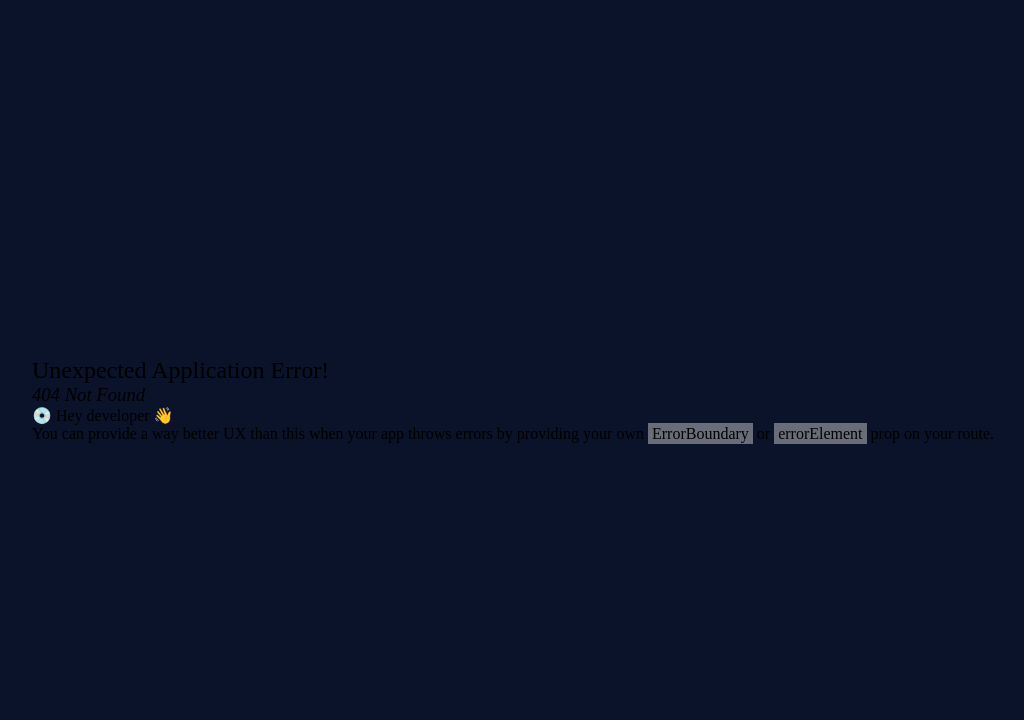
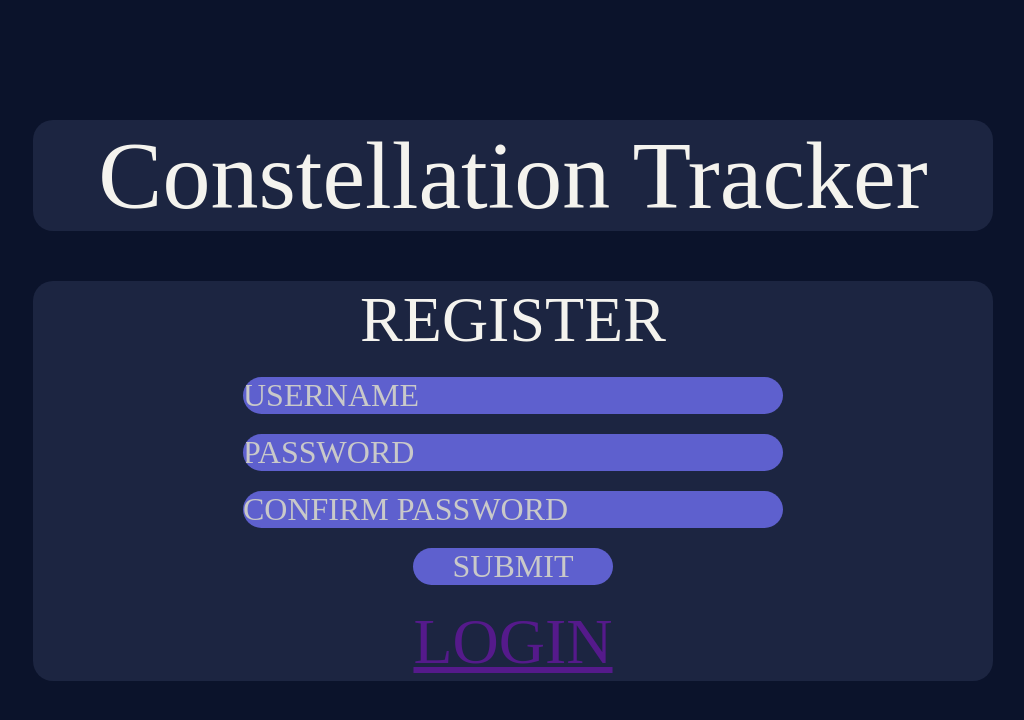
Before and after one commit to Zubanx/Constellation-Tracker, a React (Vite) app in the folder frontend/: page /register in a window 1280 px wide. Before the commit this address had no page. Shown: the top 720 px of the page, without its empty margins (127-1151 px from the left). Built offline with nearby package versions, Linux system fonts and the light colour scheme.

Commit message:
style register page

```diff
--- a/frontend/src/main.tsx
+++ b/frontend/src/main.tsx
@@ -4,6 +4,7 @@ import { createBrowserRouter, RouterProvider } from 'react-router-dom';
 import './styles/style.css';
 import LoginPage from './pages/LoginPage';
 import './styles/login-style.css';
+import RegisterPage from './pages/RegisterPage';
 // @ts-expect-error For some reason this import gives an error even though the font exists
 import "@fontsource-variable/inter";
 
@@ -12,6 +13,10 @@ const router = createBrowserRouter([
     path : '/',
     element : <LoginPage/>
   },
+  {
+    path : '/register',
+    element : <RegisterPage/>
+  }
 ]);
 
 createRoot(document.getElementById('root')!).render(
--- a/frontend/src/styles/login-style.css
+++ b/frontend/src/styles/login-style.css
@@ -6,7 +6,7 @@ body {
     min-height: 100vh;
 }
 
-#login-div {
+#login-div, #register-div {
     display: flex;
     flex-direction: column;
     justify-content: center;
@@ -17,14 +17,14 @@ body {
     height: 50vh;
 }
 
-#login-div input {
+#login-div input, #register-div input {
     height: 100px;
     width: 60%;
     font-size: 2rem;
     border: none;
 }
 
-#login-div h2, #login-div a {
+#login-div h2, #login-div a, #register-div h2, #register-div a {
     font-size: 4rem;
 }
 
@@ -34,7 +34,7 @@ body {
     margin-bottom: 50px;
 }
 
-#login-button {
+#login-button, #register-button {
     font-size: 2rem;
     border: none;
     height: 40px;
```
